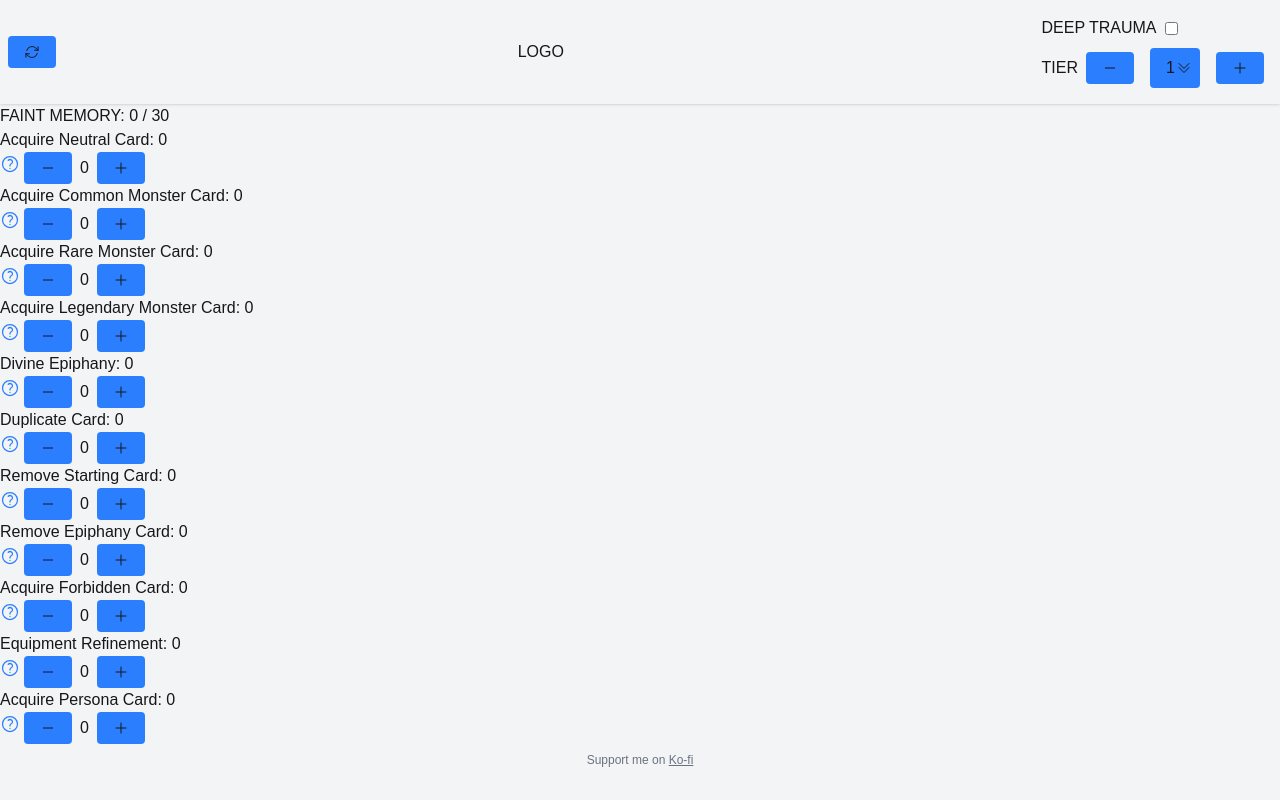
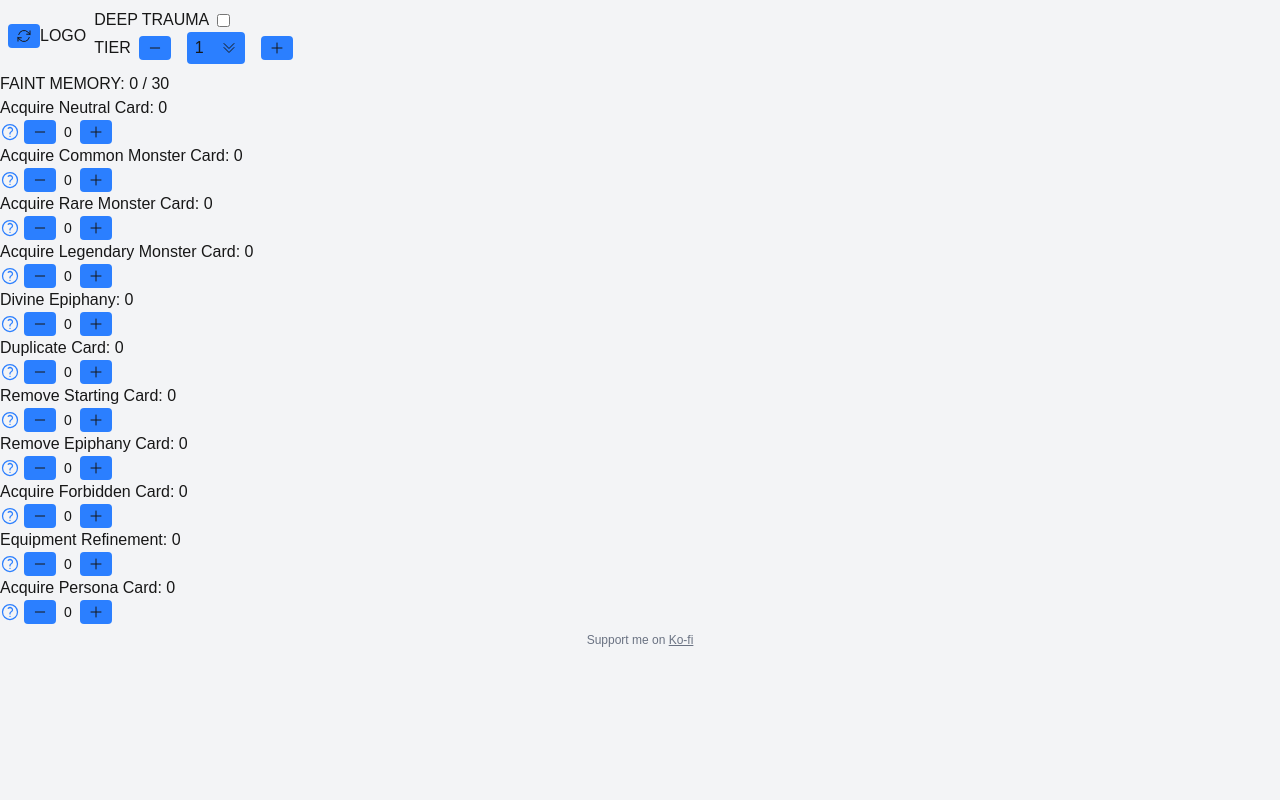
Before and after one commit to jbchhproj/czn-save-data-calculator, a Next.js app: page / in a window 1280 px wide. Built offline with nearby package versions, Linux system fonts and the light colour scheme.

Commit message:
remove unnecessary styling

```diff
--- a/src/app/layout.tsx
+++ b/src/app/layout.tsx
@@ -1,17 +1,6 @@
 import type { Metadata } from "next";
-import { Geist, Geist_Mono } from "next/font/google";
 import "./globals.css";
 import AppContainer from "@/components/AppContainer";
-
-const geistSans = Geist({
-  variable: "--font-geist-sans",
-  subsets: ["latin"],
-});
-
-const geistMono = Geist_Mono({
-  variable: "--font-geist-mono",
-  subsets: ["latin"],
-});
 
 export const metadata: Metadata = {
   title: "Create Next App",
@@ -25,7 +14,7 @@ export default function RootLayout({
 }>) {
   return (
     <html lang="en">
-      <body className="min-h-screen flex flex-col">
+      <body className="min-h-screen">
         <AppContainer>{children}</AppContainer>
       </body>
     </html>
--- a/src/components/Header.tsx
+++ b/src/components/Header.tsx
@@ -17,7 +17,7 @@ export default function Header({
   onReset,
 }: TierSelectorProps) {
   return (
-    <header className="flex justify-between items-center w-full py-2 px-2 shadow-sm overflow-x-hidden">
+    <header className="flex items-center py-2 px-2">
       <ResetButton onReset={onReset} />
       <div className="mr-2">LOGO</div>
       <TierSelector
--- a/src/components/MainContent.tsx
+++ b/src/components/MainContent.tsx
@@ -19,7 +19,7 @@ export default function MainContent({
   setCardRemovals,
 }: MainContentProps) {
   return (
-    <main className="">
+    <main>
       <ResultsArea tier={tier} totalFaintMemory={totalFaintMemory} />
       <SelectionArea
         faintMemories={faintMemories}
--- a/src/components/ResetButton.tsx
+++ b/src/components/ResetButton.tsx
@@ -7,7 +7,7 @@ interface ResetButtonProps {
 export default function ResetButton({ onReset }: ResetButtonProps) {
   return (
     <button
-      className="bg-blue-500 hover:bg-blue-400 py-2 px-4 rounded flex items-center justify-center"
+      className="bg-blue-500 hover:bg-blue-400 rounded py-1 px-2"
       onClick={() => onReset()}
       type="button"
     >
--- a/src/components/SelectionBlockStepper.tsx
+++ b/src/components/SelectionBlockStepper.tsx
@@ -51,21 +51,21 @@ export default function SelectionBlockStepper({
   };
 
   return (
-    <div className="flex items-center gap-2 max-w-full flex-shrink">
+    <div className="flex items-center gap-2">
       <button
         aria-label="Decrease card removals"
         type="button"
-        className="bg-blue-500 hover:bg-blue-400 rounded text-sm sm:text-base py-1 sm:py-2 px-2 sm:px-4"
+        className="bg-blue-500 hover:bg-blue-400 rounded py-1 px-2"
         disabled={!canDecrement}
         onClick={handleDecrement}
       >
         <MinusIcon />
       </button>
-      <span className="text-sm sm:text-base">{stepperCount}</span>
+      <span className="text-sm">{stepperCount}</span>
       <button
         aria-label="Increase card removals"
         type="button"
-        className="bg-blue-500 hover:bg-blue-400 rounded text-sm sm:text-base py-1 sm:py-2 px-2 sm:px-4"
+        className="bg-blue-500 hover:bg-blue-400 rounded py-1 px-2"
         disabled={!canIncrement}
         onClick={handleIncrement}
       >
--- a/src/components/TierSelector.tsx
+++ b/src/components/TierSelector.tsx
@@ -15,7 +15,7 @@ export default function TierSelector({
   setIsDeepTraumaActive,
 }: TierSelectorProps) {
   return (
-    <div className="flex flex-col items-start gap-y-2 p-2 rounded">
+    <div>
       <div className="flex items-center gap-2">
         DEEP TRAUMA
         <DeepTrauma
--- a/src/components/TierStepper.tsx
+++ b/src/components/TierStepper.tsx
@@ -28,11 +28,11 @@ export default function TierStepper({
   };
 
   return (
-    <div className="flex items-center gap-2 max-w-full flex-shrink">
+    <div className="flex items-center gap-2 max-w-full">
       <button
         aria-label="Decrease tier"
         type="button"
-        className="bg-blue-500 hover:bg-blue-400 rounded text-sm sm:text-base py-1 sm:py-2 px-2 sm:px-4"
+        className="bg-blue-500 hover:bg-blue-400 rounded py-1 px-2"
         disabled={tier <= minTier}
         onClick={() => setTier(tier - 1)}
       >
@@ -42,7 +42,7 @@ export default function TierStepper({
         <div className="relative">
           <select
             id="tier-select"
-            className="bg-blue-500 hover:bg-blue-400 px-2 sm:px-4 py-1 sm:py-2 text-sm sm:text-base pr-8 appearance-none rounded"
+            className="bg-blue-500 hover:bg-blue-400 px-2 py-1 pr-8 appearance-none rounded"
             value={tier}
             onChange={handleTierChange}
           >
@@ -56,7 +56,7 @@ export default function TierStepper({
       <button
         aria-label="Increase tier"
         type="button"
-        className="bg-blue-500 hover:bg-blue-400 rounded text-sm sm:text-base py-1 sm:py-2 px-2 sm:px-4"
+        className="bg-blue-500 hover:bg-blue-400 rounded py-1 px-2"
         disabled={tier >= maxTier}
         onClick={() => setTier(tier + 1)}
       >
```
